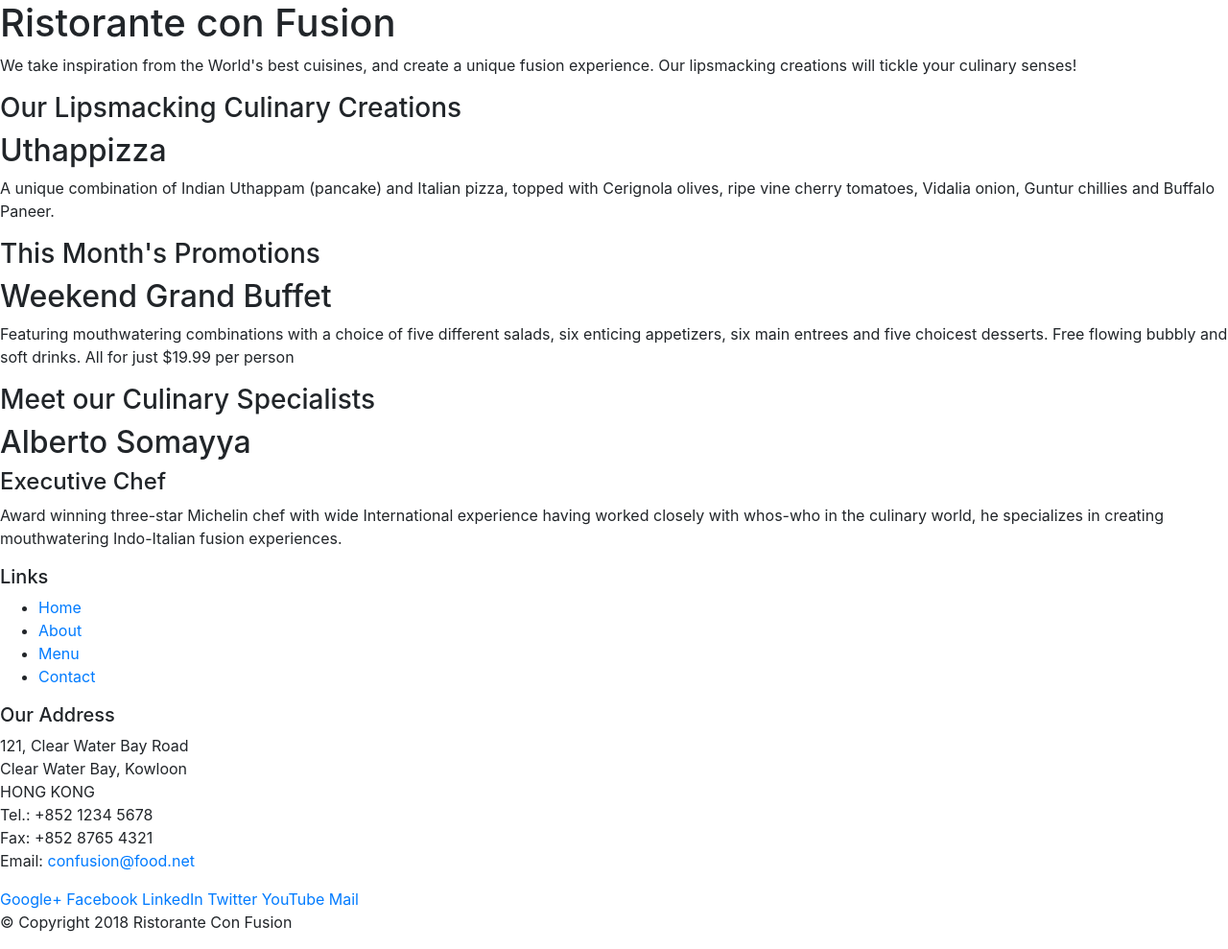
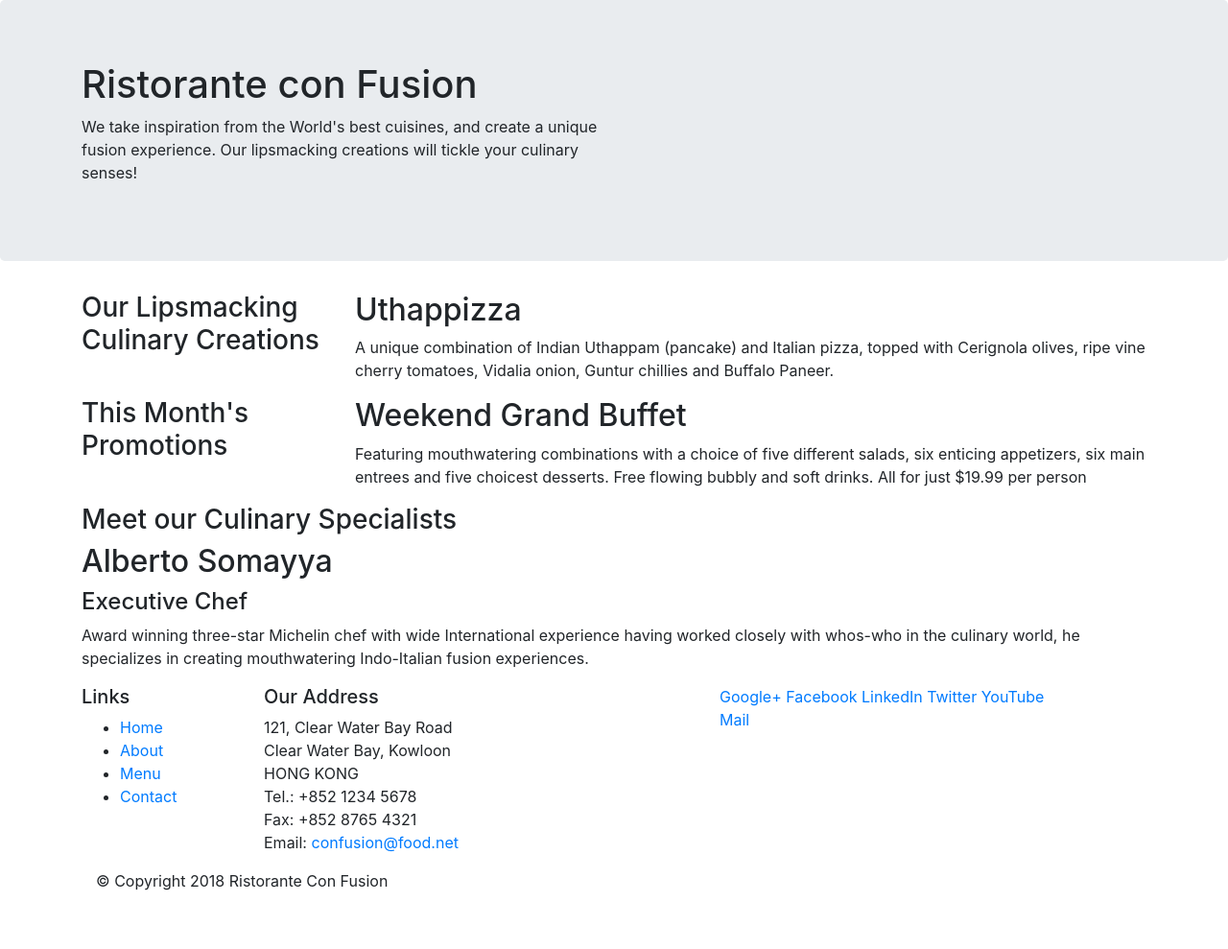
Before and after one commit to champvikash/bootstrap-test, a website: page index.html in a window 1280 px wide. Shown: the whole page at 96% size. After the commit the page ends 946 px from the top, so only its background shows below. Drawn offline with nearby package versions, Linux system fonts and the light colour scheme.

Commit message:
bootstrap test for responsive website

```diff
--- a/index.html
+++ b/index.html
@@ -14,36 +14,36 @@
 
 <body>
 
-    <header>
-        <div>
-            <div>
-                <div>
+    <header class="jumbotron" >
+        <div class="container">
+            <div class="row">
+                <div class="col-12 col-sm-6">
                     <h1>Ristorante con Fusion</h1>
                     <p>We take inspiration from the World's best cuisines, and create a unique fusion experience. Our lipsmacking creations will tickle your culinary senses!</p>
                 </div>
-                <div>
+                <div class="col-12 col-sm">
                 </div>
             </div>
         </div>
     </header>
 
-    <div>
-        <div>
-            <div>
+    <div class="container">
+        <div class="row">
+            <div class="col-12 col-sm-4 col-md-3">
                 <h3>Our Lipsmacking Culinary Creations</h3>
             </div>
-            <div>
+            <div class="col col-sm col-md">
                 <h2>Uthappizza</h2>
                 <p>A unique combination of Indian Uthappam (pancake) and Italian pizza, topped with Cerignola olives, ripe vine cherry tomatoes, Vidalia onion, Guntur chillies and Buffalo Paneer.</p>
             </div>
         </div>
 
 
-        <div>
-            <div>
+        <div class="row">
+            <div class="col-12 col-sm-4 col-md-3" >
                 <h3>This Month's Promotions</h3>
             </div>
-            <div>
+            <div  class="col col-sm col-md">
                 <h2>Weekend Grand Buffet</h2>
                 <p>Featuring mouthwatering combinations with a choice of five different salads, six enticing appetizers, six main entrees and five choicest desserts. Free flowing bubbly and soft drinks. All for just $19.99 per person </p>
             </div>
@@ -62,9 +62,9 @@
     </div>
 
     <footer>
-        <div>
-            <div>
-                <div>
+        <div class="container">
+            <div class="row">
+                <div class="col-4 col-sm-2">
                     <h5>Links</h5>
                     <ul>
                         <li><a href="#">Home</a></li>
@@ -73,7 +73,7 @@
                         <li><a href="#">Contact</a></li>
                     </ul>
                 </div>
-                <div>
+                <div class="col-7 col-sm-5">
                     <h5>Our Address</h5>
                     <address>
 		              121, Clear Water Bay Road<br>
@@ -84,7 +84,7 @@
 		              Email: <a href="mailto:confusion@food.net">confusion@food.net</a>
 		           </address>
                 </div>
-                <div>
+                <div class="col-12 col-sm-4">
                     <div>
                         <a href="http://google.com/+">Google+</a>
                         <a href="http://www.facebook.com/profile.php?id=">Facebook</a>
@@ -96,7 +96,7 @@
                 </div>
            </div>
            <div>
-                <div>
+                <div class="col-auto">
                     <p>© Copyright 2018 Ristorante Con Fusion</p>
                 </div>
            </div>
```
